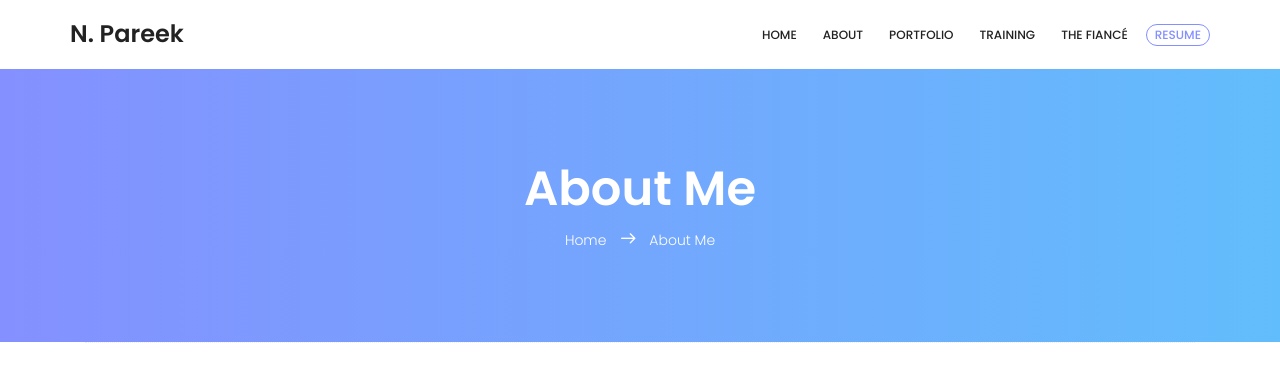
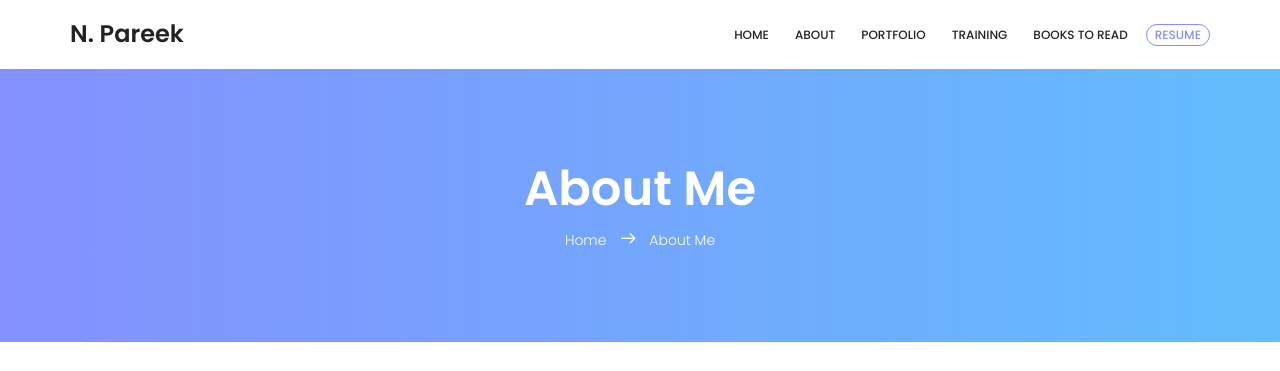
Before and after one commit to pareeknikhil/pareeknikhil.github.io, a plain HTML site: page about.html in a window 1280 px wide. Shown: the top 371 px of the page. Drawn offline with Linux system fonts and the light colour scheme; some packages are replaced by stand-ins of ours.

Commit message:
Books section added

```diff
--- a/about.html
+++ b/about.html
@@ -46,7 +46,7 @@
 
 	              <li><a href="archive">Portfolio</a></li>
 	              <li><a href="huckleberry">Training</a></li>
-                <li><a href="https://www.amyrayblog.com">The Fiancé</a> </li>
+                <li><a href="https://www.amyrayblog.com">Books to read</a> </li>
 	              <li><a href="NikhilPareekResume.pdf" class="genric-btn primary-border circle" target="_blank">Resume</a></li>
 	              </ul>
 
```
Also changed, not shown: index.html (+1 -1 lines).
